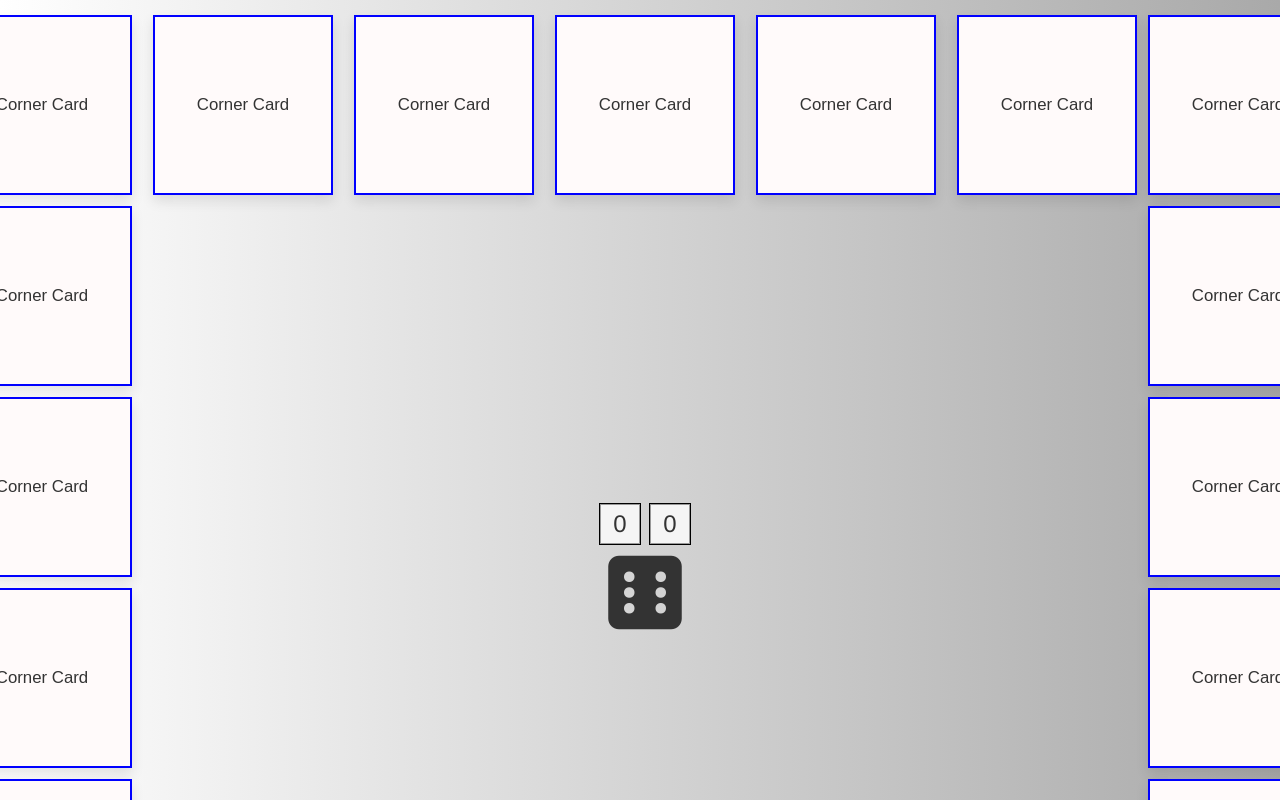
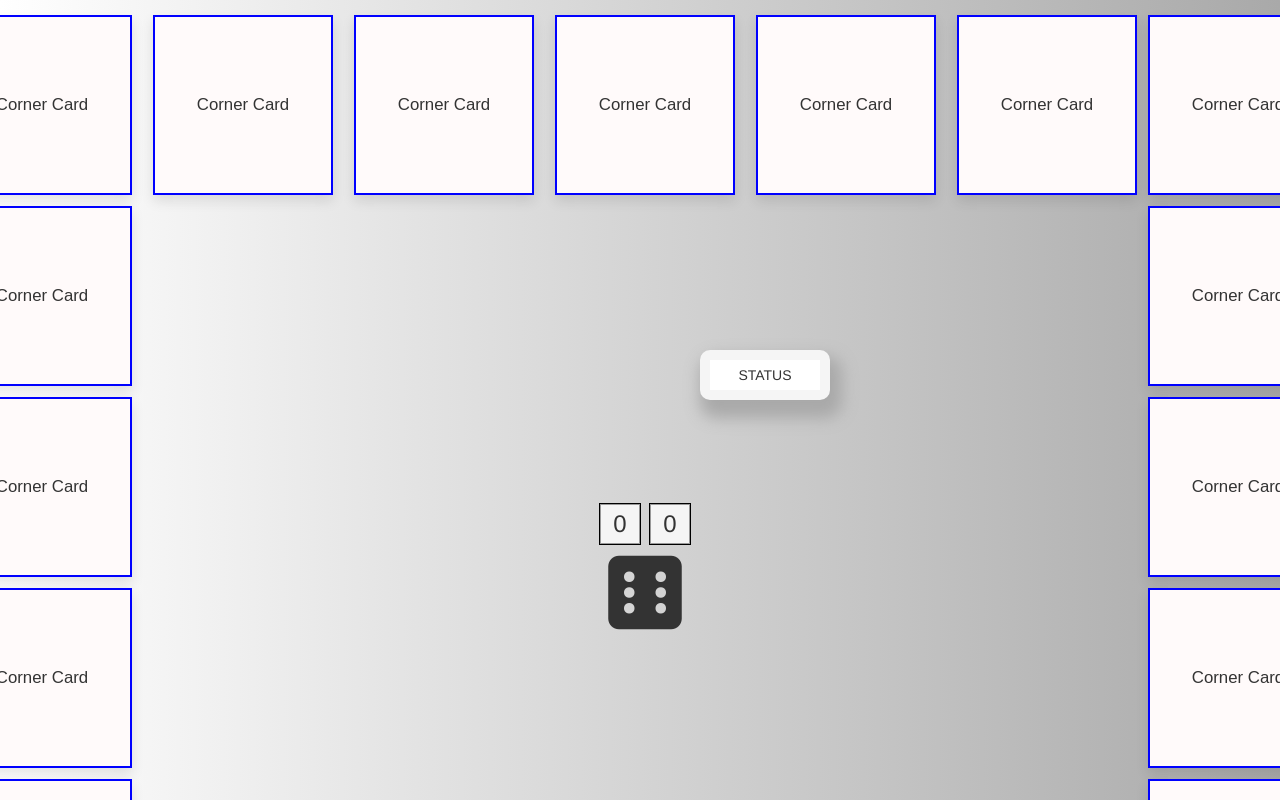
Before and after one commit to Ebyrd10/Gitopoly, a React (Create React App) app in the folder develop/: page / in a window 1280 px wide. Shown: the top 800 px of the page. Built offline with nearby package versions, Linux system fonts and the light colour scheme; a web font is replaced by a local one.

Commit message:
adding basic status screen

```diff
--- a/develop/src/App.js
+++ b/develop/src/App.js
@@ -5,6 +5,7 @@ import Dice from './components/Dice/index';
 // import Space from "./classes/space";
 // import Property from "./classes/property";
 import PropertyCard from "./components/Property";
+import PlayerStatusScreen from "./components/PlayerStatusScreen"
 import './style.css'
 
 // Calculator component
@@ -12,6 +13,7 @@ function App() {
 
   return (
     <>
+    <PlayerStatusScreen/>
       <div id="gameBoard">
         <PropertyCard />
         <PropertyCard />
--- /dev/null
+++ b/develop/src/components/PlayerStatusScreen/index.js
@@ -0,0 +1,28 @@
+import React, { Component } from 'react'
+import './style.css'
+
+export class PlayerStatusScreen extends Component {
+
+    onClick = (e) => {
+        document.querySelector(".playerStatusContainer").classList.toggle('open');
+        document.querySelector("#openBtn").classList.toggle('shiftDownward');
+        document.querySelector("#gameBoard").classList.toggle('fadeOutBackground');
+        document.querySelector('body').classList.toggle('hideScrollBar');
+    }
+
+    render() {
+        return (
+            <>
+            <div onClick={this.onClick} id='openBtn'>Status</div>
+            <div className="playerStatusContainer">
+                <div> Card 1</div>
+                <div> Card 2</div>
+                <div> Card 3</div>
+                <div> Card 4</div>
+            </div>
+            </>
+        )
+    }
+}
+
+export default PlayerStatusScreen
--- /dev/null
+++ b/develop/src/components/PlayerStatusScreen/style.css
@@ -0,0 +1,63 @@
+.playerStatusContainer {
+    position: fixed;
+    width: 100%;
+    height: 100vh;
+    top:0;
+    left:0;
+    transition: 1s cubic-bezier(0.785, 0.135,0.15,0.86);
+    transform: translate3d(0, -100%, 0);
+    background-image: linear-gradient(to bottom, white, grey);
+    z-index: 100;
+
+    display:flex;
+    justify-content: center;
+    align-items: center;
+    justify-content: space-evenly;
+}
+
+.open{
+    transform: translate3d(0, 0, 0);
+}
+
+.shiftDownward {
+    transition: .55s linear;
+    transform: translate3d(0, 300%, 0);
+}
+
+.hideScrollBar{
+    overflow: hidden;
+}
+
+.fadeOutBackground{
+    transition: .55s linear;
+    animation: fadeOut .85s;
+}
+
+@keyframes fadeOut {
+    0% {
+        opacity: 1;
+    }
+    100%{
+        opacity: -1;
+    }
+}
+
+#openBtn{
+    border: 10px solid rgb(245, 245, 245);
+    box-shadow: 6px 12px 16px 6px darkgrey;
+    background-color: white;
+    border-radius: 10px;
+    padding: 5px;
+    position: absolute;
+    z-index: 1000;
+    top: 350px;
+    left: 700px;
+    text-transform: uppercase;
+    width: 13rem;
+    text-align: center;
+    transition: .55s linear;
+}
+
+#openBtn{
+    cursor: pointer;
+}
--- a/develop/src/components/Property/index.js
+++ b/develop/src/components/Property/index.js
@@ -25,12 +25,13 @@ export class PropertyCard extends Component {
       <div className="card cornerCard">
         <div className="cornerCardInterior">
         {this.props.name ? this.props.name : 'Corner Card'}
+        {/* <input type="text" value={this.props.name ? this.props.name : 'Corner Card'} name='cardTitle' style={{border: 'none', background: 'transparent'}}/> */}
         </div>
         <div className="cornerCardIconContainer">
             {this.props.name === 'Jail'? <i class="fas fa-trailer fa-4x"></i> : '' }
             {this.props.name === 'Free Parking'? <i class="fas fa-parking fa-4x"></i> : '' }
             {this.props.name === 'Go to Jail'? <i class="fas fa-helicopter fa-4x"></i> : '' }
-            {this.props.name === 'Go'? <i class="fas fa-chevron-circle-up fa-4x"></i> : '' }
+            {this.props.name === 'GO'? <i class="fas fa-chevron-circle-up fa-4x"></i> : '' }
         </div>
       </div>
     )}
```
